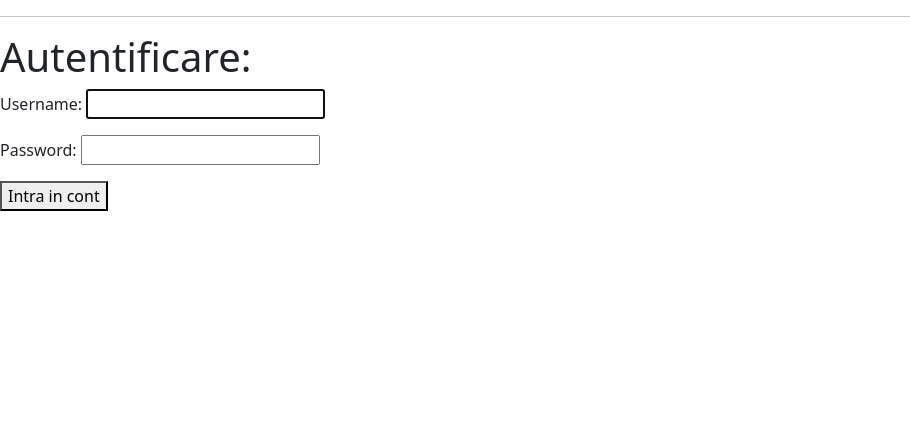
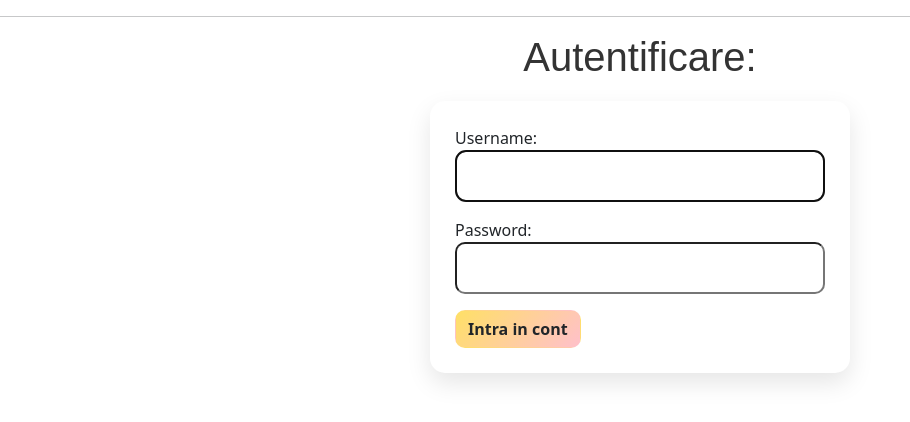
Before and after one commit to alexia-1306/ReStyle, a Django app: page /users/login/ in a window 1280 px wide. Shown: the part 54-476 px from the top of the page, without its empty margins (0-910 px from the left). Run offline with Django 5.2, Linux system fonts and the light colour scheme; data comes from the database, SQL or seed files in the repository; both versions use the stored data as it was after the commit.

Commit message:
design stuff

```diff
--- a/templates/favorites_list.html
+++ b/templates/favorites_list.html
@@ -3,9 +3,6 @@
 {% block content %}
 
 <style>
-    .body{
-        background: linear-gradient(135deg, #eedc95, rgb(238, 182, 192, 0.4));
-    }
     .ads-title {
         text-align: center;
         font-size: 36px;
--- a/templates/users/login.html
+++ b/templates/users/login.html
@@ -1,10 +1,50 @@
 {% extends 'base.html' %}
 
 {% block content %}
+<style>
+    h1 {
+        text-align: center;
+        font-family: Arial, sans-serif;
+        color: #333;
+        margin-bottom: 20px;
+    }
+
+    form {
+        max-width: 420px;
+        margin: 0 auto;
+        padding: 25px;
+        background: #fff;
+        border-radius: 15px;
+        box-shadow: 0 10px 25px rgba(0, 0, 0, 0.1);
+    }
+
+    input,
+    select,
+    textarea {
+        padding: 12px;
+        border-radius: 10px;
+    }
+
+    .btn {
+        background: linear-gradient(135deg, #ffe066, pink);
+        border-radius: 10px;
+        font-weight: bold;
+    }
+
+    .btn:hover {
+        transform: scale(1.03);
+        opacity: 0.9;
+    }
+
+    form p {
+        display: flex;
+        flex-direction: column;
+    }
+</style>
 <h1>Autentificare:</h1>
-    <form method="post">
+<form method="post">
     {% csrf_token %}
     {{ form.as_p }}
-    <button type="submit">Intra in cont</button>
-    </form>
+    <button class="btn" type="submit">Intra in cont</button>
+</form>
 {% endblock %}
```
Also changed, not shown: db.sqlite3.
